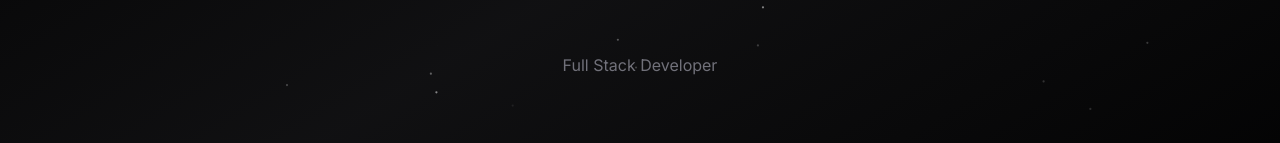
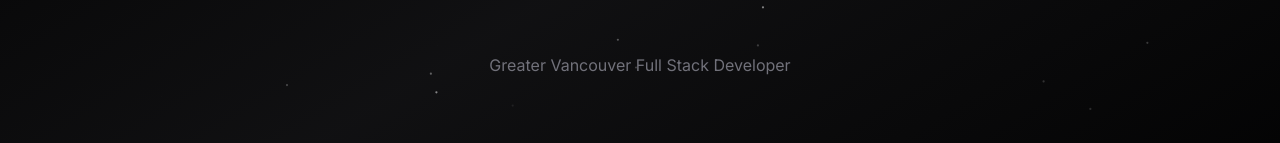
Before and after one commit to breadscorner/nextjs-portfolio, a Next.js app: page / in a window 1280 px wide. Shown: the part 460-603 px from the top of the page. Built offline with nearby package versions, Linux system fonts and the light colour scheme; no server answers; what tailwindcss-debug-screens would draw is missing.

Commit message:
need to edit content in portfolio

```diff
--- a/app/page.tsx
+++ b/app/page.tsx
@@ -36,7 +36,7 @@ export default function Home() {
       <div className="hidden w-screen h-px animate-glow md:block animate-fade-right bg-gradient-to-r from-zinc-300/0 via-zinc-300/50 to-zinc-300/0" />
       <div className="my-16 text-center animate-fade-in">
         <h2 className="text-md text-zinc-500 ">
-          Full Stack Developer
+          Greater Vancouver Full Stack Developer
         </h2>
       </div>
     </div>
```
